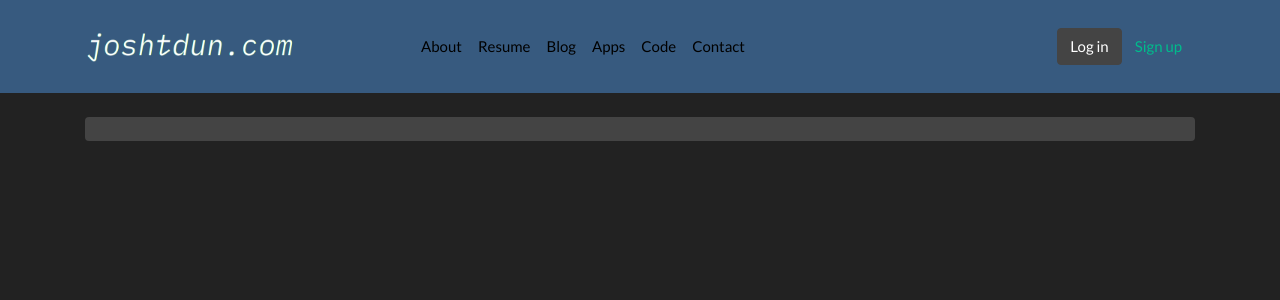
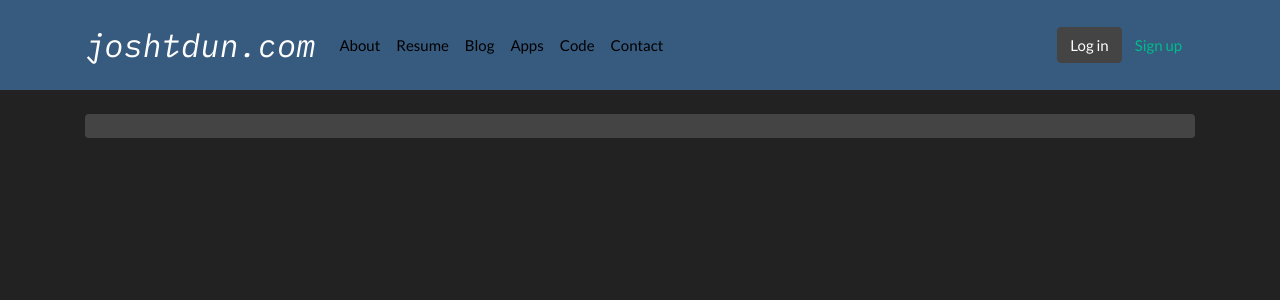
Before and after one commit to joshtdun/joshtdun.com, a Django app: page / in a window 1280 px wide. Shown: the top 300 px of the page. Run offline with Django 3.2, Linux system fonts and the light colour scheme; some libraries are stand-ins or nearby versions.

Commit message:
fixed toggle menu

```diff
--- a/templates/base.html
+++ b/templates/base.html
@@ -2,9 +2,9 @@
 <html>
   <head>
     <meta charset="utf-8">
+   <link rel="shortcut icon" href="{% static 'favicon.ico' %}"/>
     <title>{% block title %}joshtdun.com{% endblock %}</title>
     <meta name="viewport" content="width=device-width, initial-scale=1, shrink-to-fit=no">
-    <link rel="shortcut icon" href="{% static 'favicon.ico' %}"/>
     <link href="https://fonts.googleapis.com/css?family=IBM+Plex+Mono:400i" rel="stylesheet">
     <link rel="stylesheet" href="{% static 'css/bootstrap.min.css' %}">
     <link rel="stylesheet" href="{% static 'css/app.css' %}">
@@ -14,12 +14,12 @@
   {% block body %}
  <nav class="navbar navbar-expand-sm navbar-dark bg-primary">
   <div class="container">
-    <a class="navbar-brand" href="{% url 'home' %}"><img src="{% static 'img/logo.png' %}" alt="joshtdun.com" class="w-75"</a>
+    <a class="navbar-brand" href="{% url 'home' %}">joshtdun.com</a>
     <button class="navbar-toggler" type="button" data-toggle="collapse" data-target="#mainMenu" aria-controls="mainMenu" aria-expanded="false" aria-label="Toggle navigation">
       <span class="navbar-toggler-icon"></span>
     </button>
         <div class="collapse navbar-collapse" id="mainMenu">
-       <ul class="navbar-nav >
+     <ul class="navbar-nav mr-auto">
       <li class="nav-item">
         <a class="nav-link" href="#">About</a>
       </li>
@@ -38,7 +38,7 @@
       <li class="nav-item">
         <a class="nav-link" href="#">Contact</a>
       </li>
-       </ul>
+    </ul>
 
         <form class="form-inline ml-auto">
           <a href="#" class="btn btn-secondary">Log in</a>
@@ -50,7 +50,7 @@
 </nav>
   <div class="container">
     <ol class="breadcrumb my-4">
-      {% block breadcrumb %}
+         {% block breadcrumb %}
       {% endblock %}
     </ol>
     {% block content %}
```
Also changed, not shown: static/img/logo.png.
